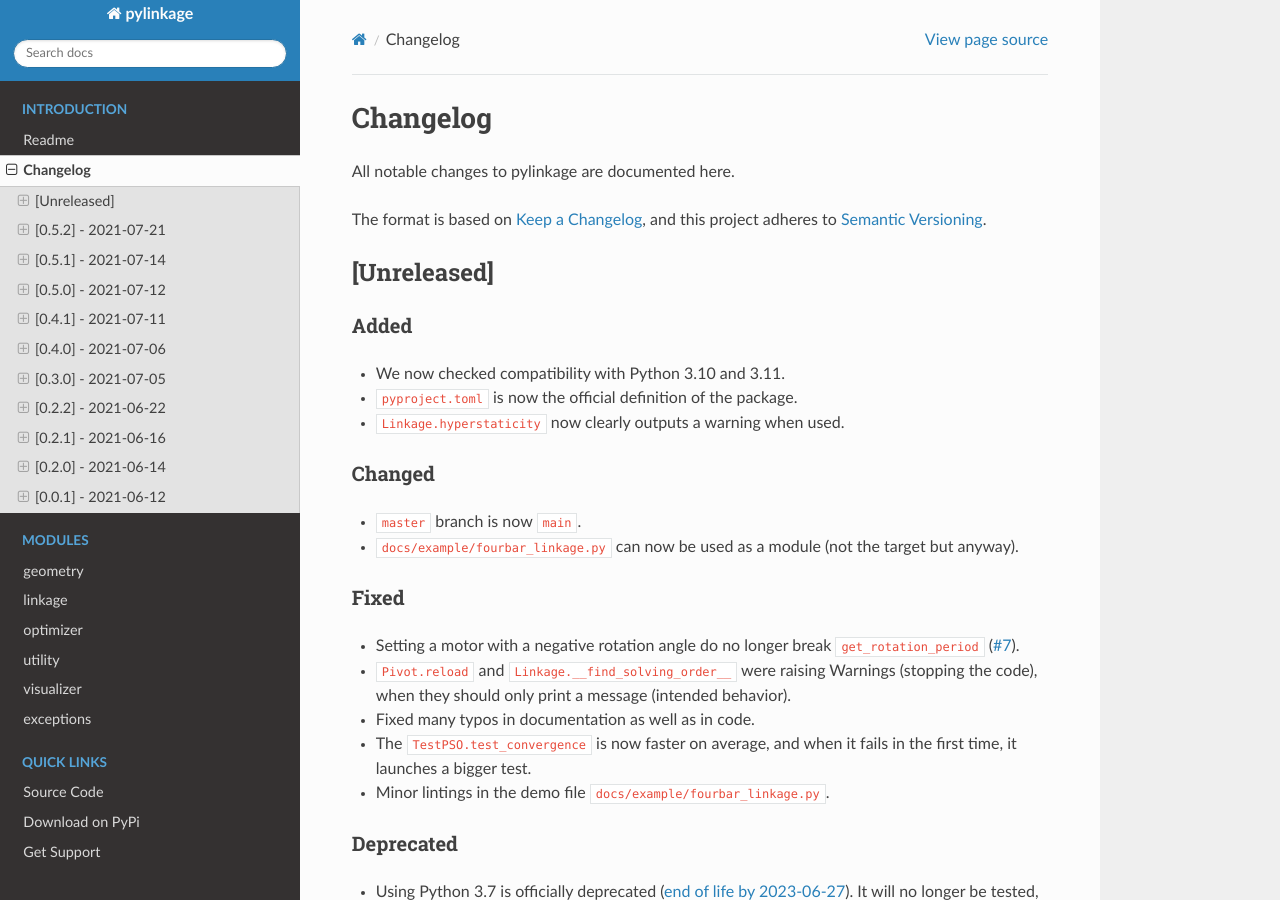
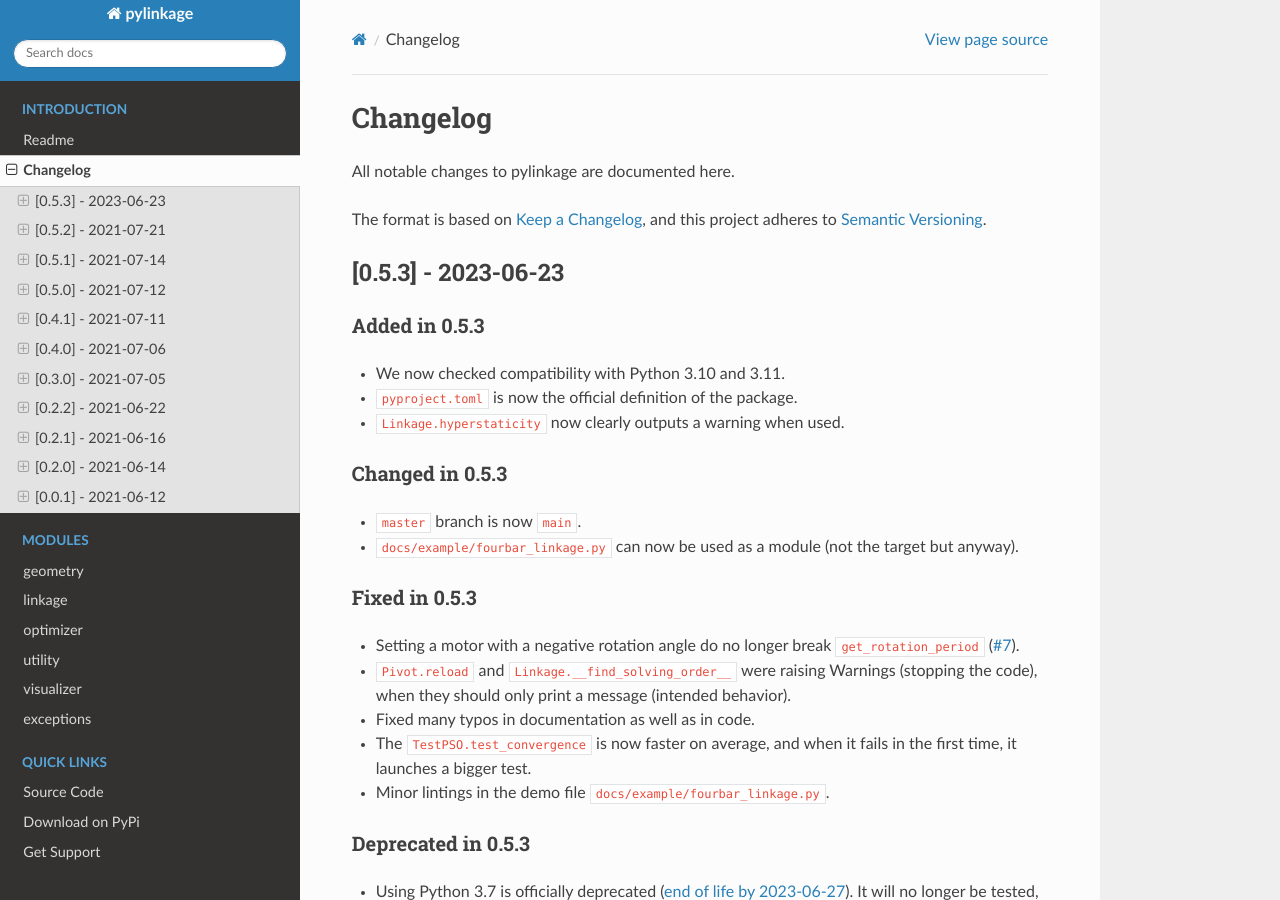
Before and after one commit to HugoFara/pylinkage, a Sphinx documentation site: the page built from source/changeloglink.rst, in a window 1280 px wide and 900 px high. Built offline with Sphinx 7.4.7 and the Read the Docs theme 2.0.0, drawn with Linux system fonts in a browser that asks for light colours.

Commit message:
Bump version 0.5.3.

```diff
--- a/CHANGELOG.md
+++ b/CHANGELOG.md
@@ -5,20 +5,20 @@ All notable changes to pylinkage are documented here.
 The format is based on [Keep a Changelog](https://keepachangelog.com/en/1.0.0/),
 and this project adheres to [Semantic Versioning](https://semver.org/spec/v2.0.0.html).
 
-## [Unreleased]
+## [0.5.3] - 2023-06-23
 
-### Added
+### Added in 0.5.3
 
 - We now checked compatibility with Python 3.10 and 3.11.
 - ``pyproject.toml`` is now the official definition of the package.
 - ``Linkage.hyperstaticity`` now clearly outputs a warning when used.
 
-### Changed
+### Changed in 0.5.3
 
 - ``master`` branch is now ``main``.
 - ``docs/example/fourbar_linkage.py`` can now be used as a module (not the target but anyway).
 
-### Fixed
+### Fixed in 0.5.3
 
 - Setting a motor with a negative rotation angle do no longer break ``get_rotation_period``
 ([#7](https://github.com/HugoFara/pylinkage/issues/7)).
@@ -29,7 +29,7 @@ when they should only print a message (intended behavior).
 test.
 - Minor lintings in the demo file ``docs/example/fourbar_linkage.py``.
 
-### Deprecated
+### Deprecated in 0.5.3
 
 - Using Python 3.7 is officially deprecated ([end of life by 2023-06-27](https://devguide.python.org/versions/)).
 It will no longer be tested, use it at your own risks!
--- a/pylinkage/__init__.py
+++ b/pylinkage/__init__.py
@@ -49,4 +49,4 @@ from .exceptions import (
     HypostaticError
 )
 
-__version__ = "0.5.2"
+__version__ = "0.5.3"
--- a/setup.cfg
+++ b/setup.cfg
@@ -1,5 +1,5 @@
 [bumpversion]
-current_version = 0.5.2
+current_version = 0.5.3
 commit = False
 tag = False
 
--- a/source/conf.py
+++ b/source/conf.py
@@ -22,7 +22,7 @@ copyright = '2021, Hugo Farajallah'
 author = 'Hugo Farajallah'
 
 # The full version, including alpha/beta/rc tags
-release = '0.5.2'
+release = '0.5.3'
 
 
 # -- General configuration ---------------------------------------------------
```
